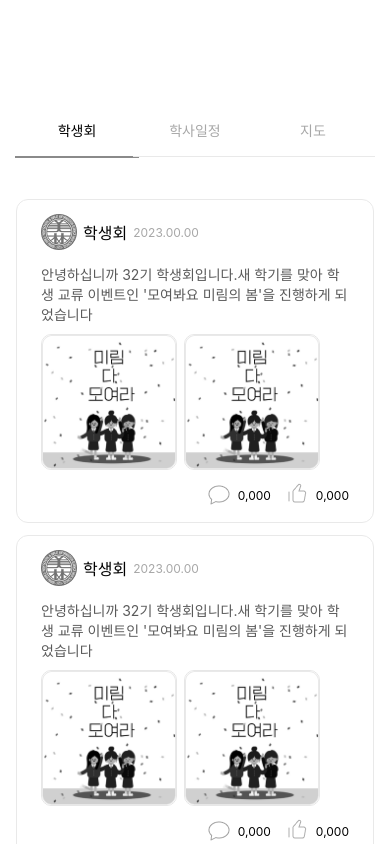
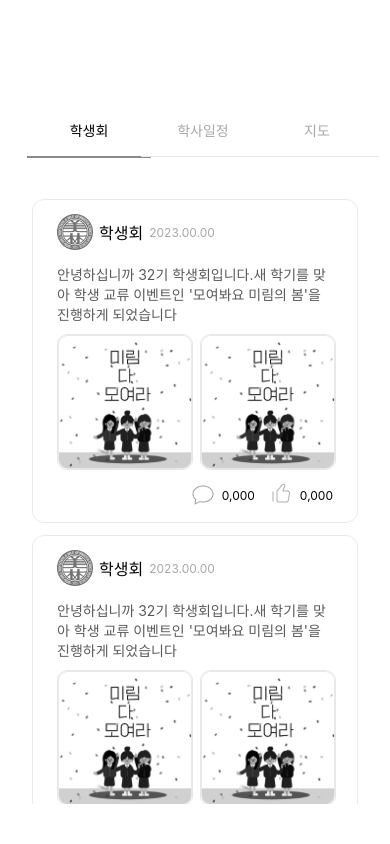
Before and after one commit to hyennin/study-react-native, a React Native app: screen / in a window 390 px wide. Built offline with nearby package versions, Linux system fonts and the light colour scheme.

Commit message:
flex로 변경

```diff
--- a/src/pages/mypage.js
+++ b/src/pages/mypage.js
@@ -53,6 +53,8 @@ const styles = StyleSheet.create({
     backgroundColor: '#fff',
     alignItems: 'center',
     justifyContent: 'center',
+    marginLeft: 16,
+    marginRight: 16
   },
   box1: {
     width: '100%',
--- a/src/pages/school.js
+++ b/src/pages/school.js
@@ -31,8 +31,10 @@ const School = () => {
 
 const styles = StyleSheet.create({
     container: {
-        width: '100%',
-        height: '100%'
+        flex: 1,
+        marginLeft: 16,
+        marginRight: 16,
+        marginBottom: 40
     },
 	tab: {
 		width: '100%',
@@ -79,6 +81,6 @@ const styles = StyleSheet.create({
     scroll: {
         marginTop: 23
     }
-})
+});
 
 export default School;
```
